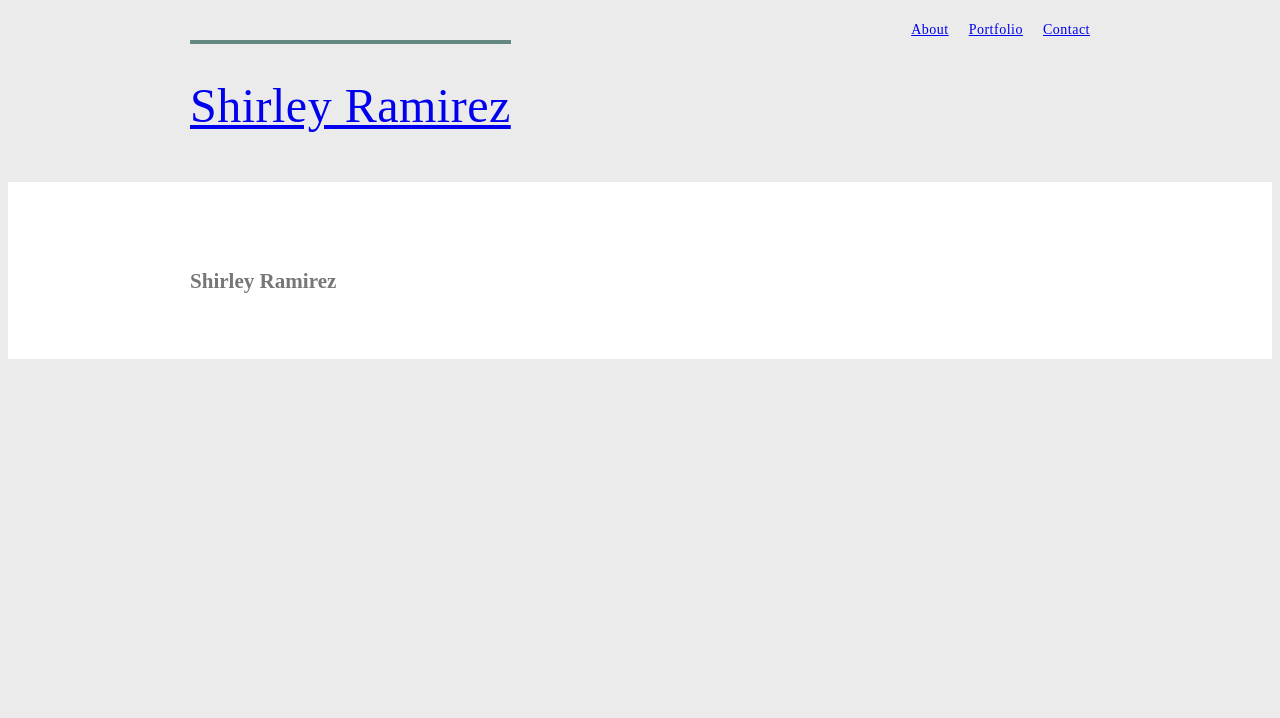
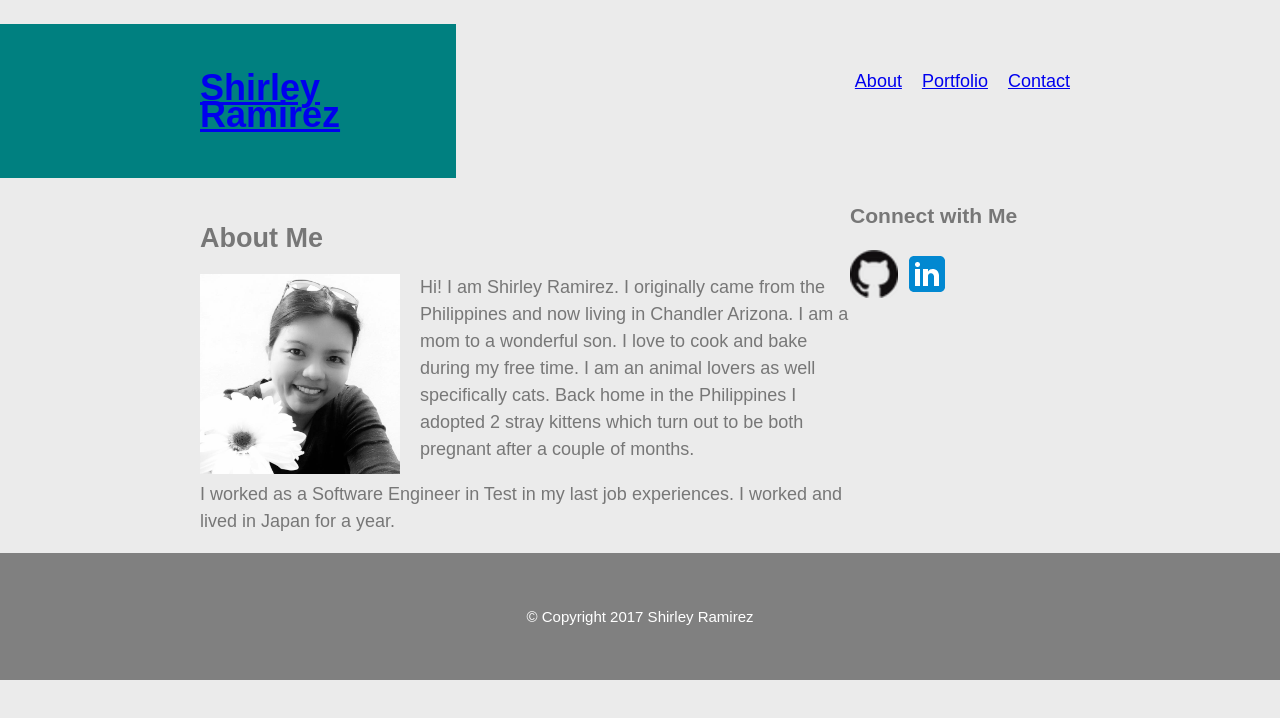
Before and after one commit to shirleymramirez/HW-Wireframe, a plain HTML site: page index.html in a window 1280 px wide. Drawn offline with Linux system fonts and the light colour scheme.

Commit message:
added css and index.html files with images folder

```diff
--- /dev/null
+++ b/css/style.css
@@ -0,0 +1,124 @@
+/*
+  ========================================
+  Custom styles
+  ========================================
+*/
+
+body {
+  background: #ebebeb;
+  color: #777;
+  font-family:"Arial", Helvetica Neue, Helvetica, sans-serif;
+  font-size: 18px;
+  line-height: 150%;
+  margin: 0;
+  padding: 0;
+}
+
+.container {
+  margin: 0 auto;
+  width: 100%;
+  overflow: auto;
+}
+
+/*
+  ========================================
+  Header
+  ========================================
+*/
+#portfolio-name {
+  width: 20%;
+  padding-top: 50px;
+  padding-left: 200px;
+  padding-bottom: 50px;
+  float: left;
+}
+
+h1 {
+  background-color: #008080;
+}
+
+/*
+  ========================================
+  nav
+  ========================================
+*/
+
+nav {
+  padding-top: 50px;
+  float: right;
+  padding-right: 200px;
+  padding-bottom: 50px;
+}
+
+.nav li {
+  display: inline-block;
+  margin: 0 10px;
+  vertical-align: top;
+}
+
+/*
+  ========================================
+  Heading Tags
+  ========================================
+*/
+.primary-header-group {
+  background-color: gray;
+}
+
+
+/*
+  ========================================
+  Contents
+  ========================================
+*/
+.contents {
+  clear: both;
+}
+
+/*
+  ========================================
+  All About Me Section
+  ========================================
+*/
+
+#all-about-me {
+  width: 650px;
+  padding-left: 200px;
+  float: left;
+}
+
+#image-about-me {
+    float: left;
+    padding-right: 20px;
+    width: 200px;
+    height: 200px;
+}
+
+h2 {
+}
+
+
+/*
+  ========================================
+  Online -Profile
+  ========================================
+*/
+
+.online-profile {
+
+}
+
+/*
+  ========================================
+    Footer
+  ========================================
+*/
+
+footer {
+  clear: both;
+  text-align: center;
+  padding-top: 50px;
+  background-color: gray;
+  padding-bottom: 50px;
+  color: white;
+}
--- a/index.html
+++ b/index.html
@@ -3,15 +3,21 @@
 <head>
 	<meta charset="utf-8">
 	<title>Shirley Ramirez' Portfolio</title>
+
 	<!-- Linking CSS -->
-	<link rel="stylesheet" href="style.css">
-	<!-- Linking Google Fonts -->
-	<link href="https://fonts.googleapis.com/css?family=Lato:100,300,400" rel="stylesheet">
+	<link rel="stylesheet" type="text/css" href="css/style.css">
+
 </head>
 <body>
+
+	<!-- Container Body-->
+
+    <div class="container">
+
     	<!-- Portfolio Header Name -->
-	<header class="primary-header container group">
-		<h1 class="logo">
+
+		<header class="primary-header-group">
+			<h1 id="portfolio-name">
 				<a href="index.html">Shirley Ramirez</a>
 			</h1>
 			<nav class="nav primary-nav">
@@ -23,25 +29,55 @@
 			</nav>
 		</header>
 
-	<section class="row">
-		<div class="grid">
-			<section id="shirley's Info">
-				<div class="col-2-3">
-					<h1>Shirley Ramirez</h1>
+		 <!-- All about me section -->
 
-				</div>
+		<section class="contents">
+
+			<section id="all-about-me">
+
+				<h2>About Me</h2>
+
+					<!-- Image Link -->
+
+					<img id="image-about-me" src="./image/11659389_10154063869729126_206180686374283987_n.jpg" alt="Shirley Ramirez">
+					<p>Hi! I am Shirley Ramirez. I originally came from the Philippines and now living in Chandler Arizona. I am a mom to a wonderful son. I love to cook and bake during my free time. I am an animal lovers as well specifically cats. Back home in the Philippines I adopted 2 stray kittens which turn out to be both pregnant after a couple of months. </p>
+					<p>I worked as a Software Engineer in Test in my last job experiences. I worked and lived in Japan for a year. </p>
+
+			</section><!--
+
+			Article about something -->
+
+			<article>
+
+			</article><!--
+
+			aside bar Connect With me
+
+
+			--><aside>
+
+				<section class="online-profile">
+					<h3>Connect with Me</h3>
+
+						<!--Link with Github -->
+						<a href="https://github.com/shirleymramirez"><img src="./image/GitHub-Mark-120px-plus.png" alt="GithubIcon"></a>
+
+						<!--Link with linkedin -->
+
+						<a href="https://www.linkedin.com/in/shirley-ramirez-25b157133/"><img src="./image/icons8-LinkedIn-48.png" alt="linkedinIcon"></a>
+
+					</section>
+				</aside>
+
+			<!-- Primary Footer -->
+
+			<footer class="primary-footer group">
+				<small>&copy; Copyright 2017 Shirley Ramirez</small>
+			</footer>
 
 		</section>
 
 	</div>
-		<aside>
-
-		</aside>
-	</section>
-
-	<footer>
-
-	</footer>
 
 </body>
 
--- a/style.css
+++ /dev/null
@@ -1,160 +0,0 @@
-
-/*
-  ========================================
-  Custom styles
-  ========================================
-*/
-body {
-  background: #ebebeb;
-  color: #777;
-  font: "Arial", 'Helvetica Neue', Helvetica, sans-serif;
-  font-size: 18px;
-
-}
-
-/*
-  ========================================
-  Grid, Column
-  ========================================
-*/
-
-*,
-*:before,
-*:after {
-  -webkit-box-sizing: border-box;
-     -moz-box-sizing: border-box;
-          box-sizing: border-box;
-}
-
-
-.col-1-3 {
-  width: 33.33%;
-}
-.col-2-3 {
-  width: 66.66%;
-}
-
-.col-1-3,
-.col-2-3 {
-  display: inline-block;
-  vertical-align: top;
-}
-
-.grid,
-.col-1-3,
-.col-2-3 {
-  padding-left: 15px;
-  padding-right: 15px;
-}
-
-.container,
-.grid {
-  margin: 0 auto;
-  width: 960px;
-}
-.container {
-  padding-left: 30px;
-  padding-right: 30px;
-}
-
-/*
-  ========================================
-  Clearfix
-  ========================================
-*/
-.group:before,
-.group:after {
-  content: "";
-  display: table;
-}
-.group:after {
-  clear: both;
-}
-.group {
-  clear: both;
-  *zoom: 1;
-}
-
-/*
-  ========================================
-  Primary header
-  ========================================
-*/
-
-.logo {
-  border-top: 4px solid #648880;
-  float: left;
-  font-size: 48px;
-  line-height: 44px;
-  padding: 40px 0 22px 0;
-  font-weight: 100;
-  letter-spacing: .5px;
-}
-
-
-.primary-nav {
-  font-size: 14px;
-  font-weight: 400;
-  letter-spacing: .5px;
-  text-align: bottom;
-}
-
-
-/*
-  ========================================
-  Navigation
-  ========================================
-*/
-
-nav {
-  text-align: right;
-}
-
-.nav li {
-  display: inline-block;
-  margin: 0 10px;
-  /*vertical-align: top;*/
-}
-
-.nav li:last-child {
-  margin-right: 0;
-}
-
-
-/*
-  ========================================
-  Rows
-  ========================================
-*/
-.row {
-  background: #fff;
-  padding: 66px 0 44px 0;
-}
-
-.row,
-.row-alt {
-  min-width: 960px;
-}
-
-.row-alt {
-  background: #cbe2c1;
-  background: -webkit-linear-gradient(to right, #a1d3b0, #f6f1d3);
-  background: -moz-linear-gradient(to right, #a1d3b0, #f6f1d3);
-  background: linear-gradient(to right, #a1d3b0, #f6f1d3);
-  padding: 44px 0 22px 0;
-
-}
-
-/*
-  ========================================
-  Portfolio name
-  ========================================
-*/
-
-.shirley {
-  border:1px solid #dfe2e5;
-  border-radius: 5px;
-  margin-top: 88px;
-  padding-bottom: 22px;
-  text-align: center;
-}
```
Also changed, not shown: image/11659389_10154063869729126_206180686374283987_n.jpg (added), image/GitHub-Mark-120px-plus.png (added), image/icons8-LinkedIn-48.png (added). Lines whose indentation alone changed are shown as unchanged.
